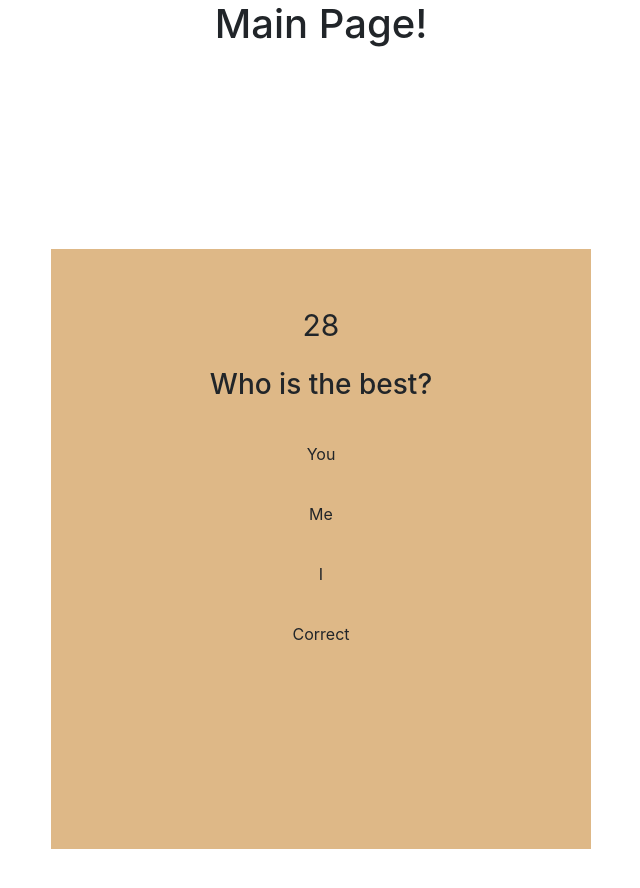
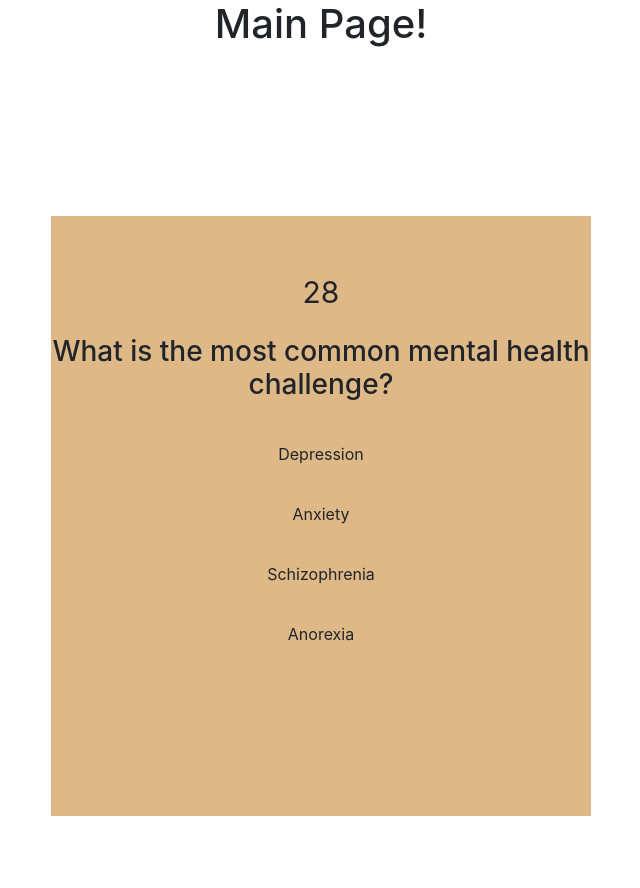
Before and after one commit to mcook1992/TriviaGame, a plain HTML site: page index.html in a window 1280 px wide. Both pictures are taken after a click on the button "Start". Shown: the whole page, without its empty margins (319-959 px from the left). Drawn offline with nearby package versions, Linux system fonts and the light colour scheme.

Commit message:
all questions included but GIFS still not linked and background still blank

```diff
--- a/assets/main.css
+++ b/assets/main.css
@@ -10,7 +10,7 @@ body {
 }
 
 .align-middle {
-  margin-top: 10%;
+  margin-top: 7%;
 }
 
 #wrapper {
--- a/assets/main.js
+++ b/assets/main.js
@@ -9,41 +9,111 @@ var numberOfWrongAnswers = 0;
 var countdown;
 
 var question1 = {
-  questionText: "Who is the best?",
+  questionText: "What is the most common mental health challenge?",
 
-  Answer1: { text: "You", value: false },
+  Answer1: "Depression",
 
-  Answer2: { text: "Me", value: false },
+  Answer2: "Anxiety",
 
-  Answer3: { text: "I", value: false },
+  Answer3: "Schizophrenia",
 
-  Answer4: { text: "Correct", value: true },
+  Answer4: "Anorexia",
 
-  correctAnswer: "Correct",
+  correctAnswer: "Anxiety",
 
   link: "assets/images/darth-vader.jpg"
 };
 
 var question2 = {
-  questionText: "Who is the worst? Question two",
+  questionText: "What is the most effective treatment for anxiety?",
 
-  Answer1: { text: "Me", value: false },
+  Answer1: "Therapy",
 
-  Answer2: { text: "Correct", value: true },
+  Answer2: "Medication",
 
-  Answer3: { text: "I", value: false },
+  Answer3: "Exercise",
 
-  Answer4: { text: "Who?", value: false },
+  Answer4: "There is no effective treatment",
 
-  correctAnswer: "Correct",
+  correctAnswer: "Therapy",
+
+  link: "assets/images/darth-vader.jpg"
+};
+var question3 = {
+  questionText: "Which factors contribute to mental wellbeing?",
+
+  Answer1: "Sleep",
+
+  Answer2: "Exercise",
+
+  Answer3: "Social Relationships",
+
+  Answer4: "All of the above",
+
+  correctAnswer: "All of the above",
 
   link: "assets/images/darth-vader.jpg"
 };
 
-var questionArray = [question1, question2];
+var question4 = {
+  questionText: "Which attributes are positively associated with mental health",
+
+  Answer1: "Academic success",
+
+  Answer2: "Humor",
+
+  Answer3: "Gratitude",
+
+  Answer4: "Social acumen",
+
+  correctAnswer: "Gratitude",
+
+  link: "assets/images/darth-vader.jpg"
+};
+var question5 = {
+  questionText: "What can help alleviate symptoms of depression",
+
+  Answer1: "Talking to a friend",
+
+  Answer2: "Talking to a family member",
+
+  Answer3: "A + B",
+
+  Answer4: "None of the above",
+
+  correctAnswer: "A + B",
+
+  link: "assets/images/darth-vader.jpg"
+};
+
+var question6 = {
+  questionText: "What should you do if you have a mental health challenge?",
+
+  Answer1: "Not tell anyone",
+
+  Answer2: "Write an anonymous internet post",
+
+  Answer3: "Tell someone you trust",
+
+  Answer4: "Binge-watch Netflix",
+
+  correctAnswer: "Tell someone you trust",
+
+  link: "assets/images/darth-vader.jpg"
+};
+
+var questionArray = [
+  question1,
+  question2,
+  question3,
+  question4,
+  question5,
+  question6
+];
 
 $("#start").click(function() {
   $("#start").addClass("d-none");
+  $("#timeDisplay").removeClass("d-none");
   $(".answer").removeClass("d-none");
   $(".explanationText").addClass("d-none");
   setUpQuestion();
@@ -57,16 +127,16 @@ function setUpQuestion() {
   $(".questionText").text(questionArray[currentQuestionNumber].questionText);
 
   //getting answer one text and value
-  $(".answer1").text(questionArray[currentQuestionNumber].Answer1.text);
+  $(".answer1").text(questionArray[currentQuestionNumber].Answer1);
 
   //getting answer two text and value
-  $(".answer2").text(questionArray[currentQuestionNumber].Answer2.text);
+  $(".answer2").text(questionArray[currentQuestionNumber].Answer2);
 
   //getting question 3 info
-  $(".answer3").text(questionArray[currentQuestionNumber].Answer3.text);
+  $(".answer3").text(questionArray[currentQuestionNumber].Answer3);
 
   //getting answer four
-  $(".answer4").text(questionArray[currentQuestionNumber].Answer4.text);
+  $(".answer4").text(questionArray[currentQuestionNumber].Answer4);
 
   currentCorrectAnswer = questionArray[currentQuestionNumber].correctAnswer;
 
@@ -176,7 +246,9 @@ function nextQuestion() {
     $(".answer").removeClass("d-none");
     $(".answer1").text("Number of correct answers: " + numberOfRightAnswers);
     $(".answer2").text("Number of incorrect answers: " + numberOfWrongAnswers);
-    $(".answer3").text("Score: " + numberOfRightAnswers / 2);
+    $(".answer3").text(
+      "Score: " + (numberOfRightAnswers / questionArray.length) * 100 + "%"
+    );
     $(".answer4").text("Click the restart button below to play again");
     $(".explanationText").addClass("d-none");
     $(".holder").addClass("d-none");
@@ -206,6 +278,11 @@ function restart() {
   //bringing back the highlighted answers
 
   $(".answer").removeClass("noBackground");
+
+  //reset number of right and wrong answers:
+
+  numberOfRightAnswers = 0;
+  numberOfWrongAnswers = 0;
 }
 
 // function outOfTime() {}
--- a/index.html
+++ b/index.html
@@ -21,7 +21,7 @@
       <div class="container align-middle">
         <div id="bigWrapper">
           <div id="wrapper">
-            <div id="timeDisplay">00:00</div>
+            <div class="timer d-none" id="timeDisplay">00:00</div>
           </div>
 
           <h3 class="questionText">Press 'start' to take the quiz!</h3>
```
